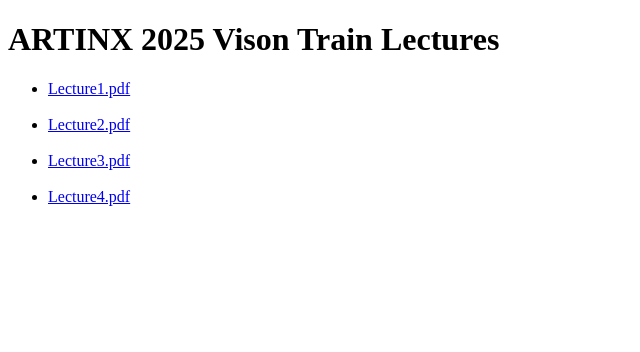
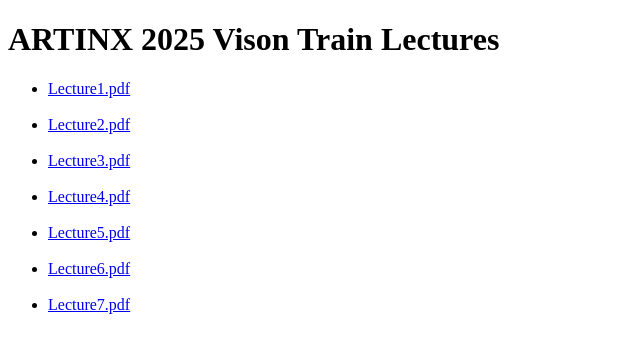
Before and after one commit to ARTINX/2025-Vision-Train-Lecture, a plain HTML site: page index.html in a window 1280 px wide. Shown: the whole page, without its empty margins (0-640 px from the left). Drawn offline with Linux system fonts and the light colour scheme.

Commit message:
deploy: 3cd8275da39ad0ea5c889b6ffa067f17da03d4a8

```diff
--- a/index.html
+++ b/index.html
@@ -17,6 +17,12 @@
 <br/>
 <li><a href="./Lecture4.pdf">Lecture4.pdf</a></li>
 <br/>
+<li><a href="./Lecture5.pdf">Lecture5.pdf</a></li>
+<br/>
+<li><a href="./Lecture6.pdf">Lecture6.pdf</a></li>
+<br/>
+<li><a href="./Lecture7.pdf">Lecture7.pdf</a></li>
+<br/>
 
   </ul>
 </body>
```
Also changed, not shown: 7 other files.
